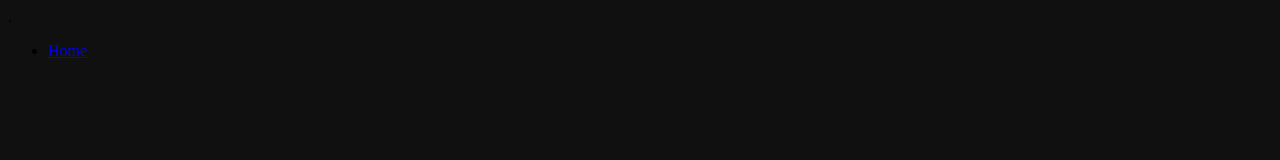
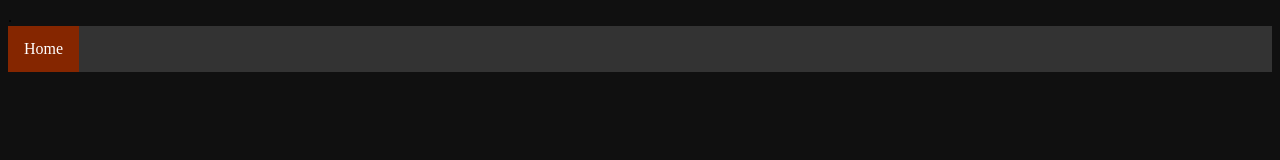
Before and after one commit to Twinkl3e/website.github.io, a plain HTML site: page live.html in a window 1280 px wide. Drawn offline with Linux system fonts and the light colour scheme.

Commit message:
Update live.html

```diff
--- a/live.html
+++ b/live.html
@@ -1,4 +1,49 @@
 .<html>
+	<head>
+<style >
+
+ul {
+  list-style-type: none;
+  margin: 0;
+  padding: 0;
+  overflow: hidden;
+  background-color: #333;
+
+
+}
+
+li {
+  float: left;
+  border-right:1px solid #bbb;
+}
+
+li:last-child {
+  border-right: none;
+}
+
+li a {
+  display: block;
+  color: white;
+  text-align: center;
+  padding: 14px 16px;
+  text-decoration: none;
+}
+
+li a:hover:not(.active) {
+  background-color: #282828;
+}
+
+.active {
+  background-color: #852600;
+}
+
+
+
+</style>
+
+
+
+</head>
 	<body bgcolor="#101010">
 
 	<ul>
```
